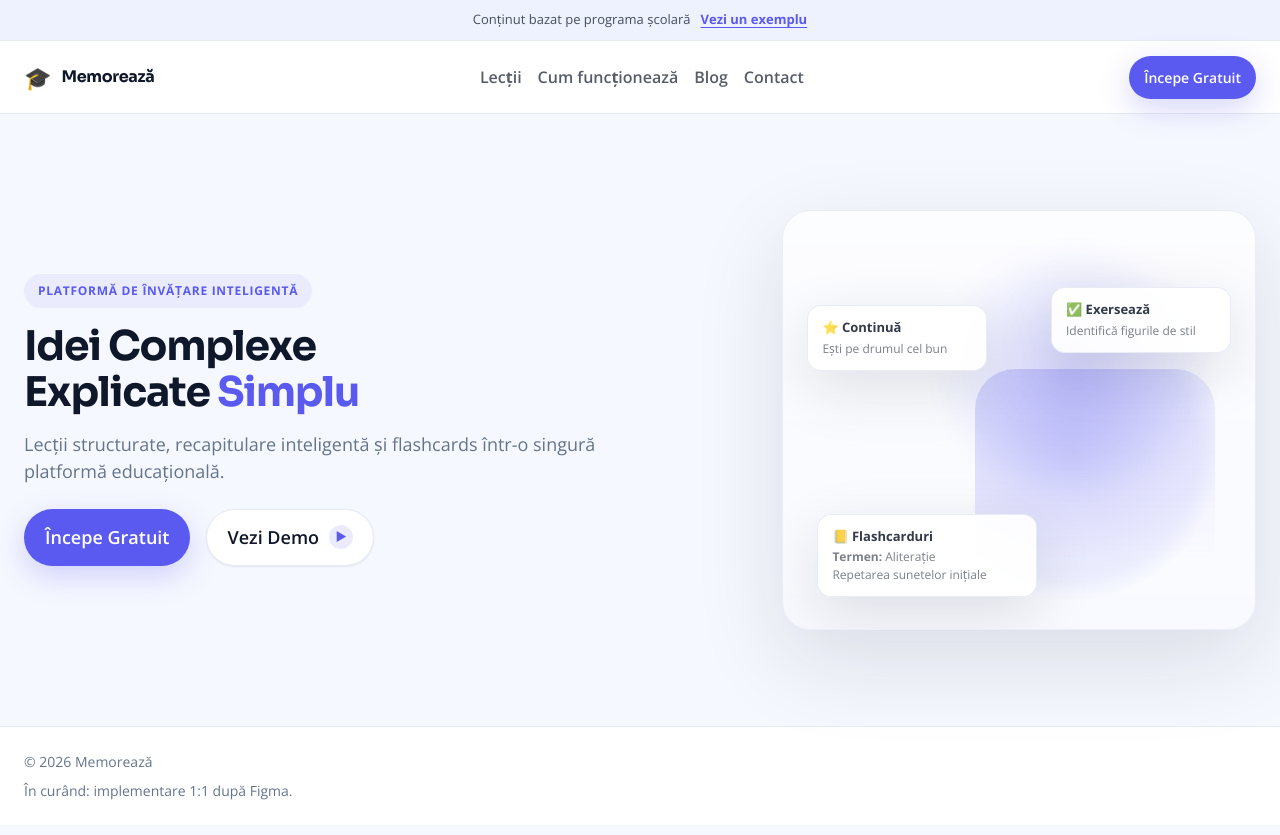
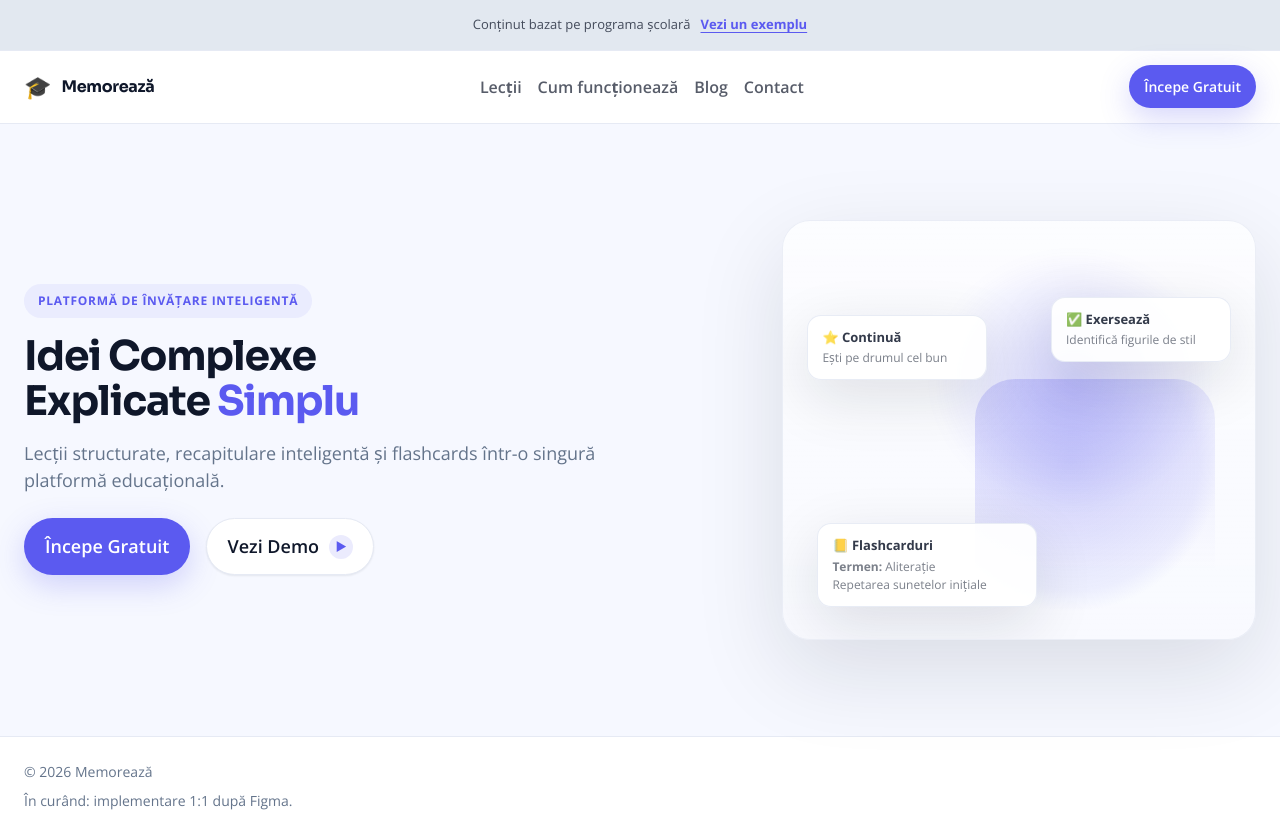
Before and after one commit to dcrysty2309/memoreaza, an Angular app: page / in a window 1280 px wide. Built offline with nearby package versions, Linux system fonts and the light colour scheme.

Commit message:
Adjust topbar padding/background

```diff
--- a/src/app/layout/site-header/site-header.component.scss
+++ b/src/app/layout/site-header/site-header.component.scss
@@ -7,16 +7,16 @@
 }
 
 .topbar {
-  background: #eef2ff;
+  background: #e2e8f0;
   border-bottom: 1px solid var(--color-border);
 }
 
 .topbar-inner {
-  height: 40px;
   display: flex;
   align-items: center;
   justify-content: center;
   gap: 10px;
+  padding: 15px 0;
   font-size: 13px;
   color: rgba(15, 23, 42, 0.75);
 }
```
